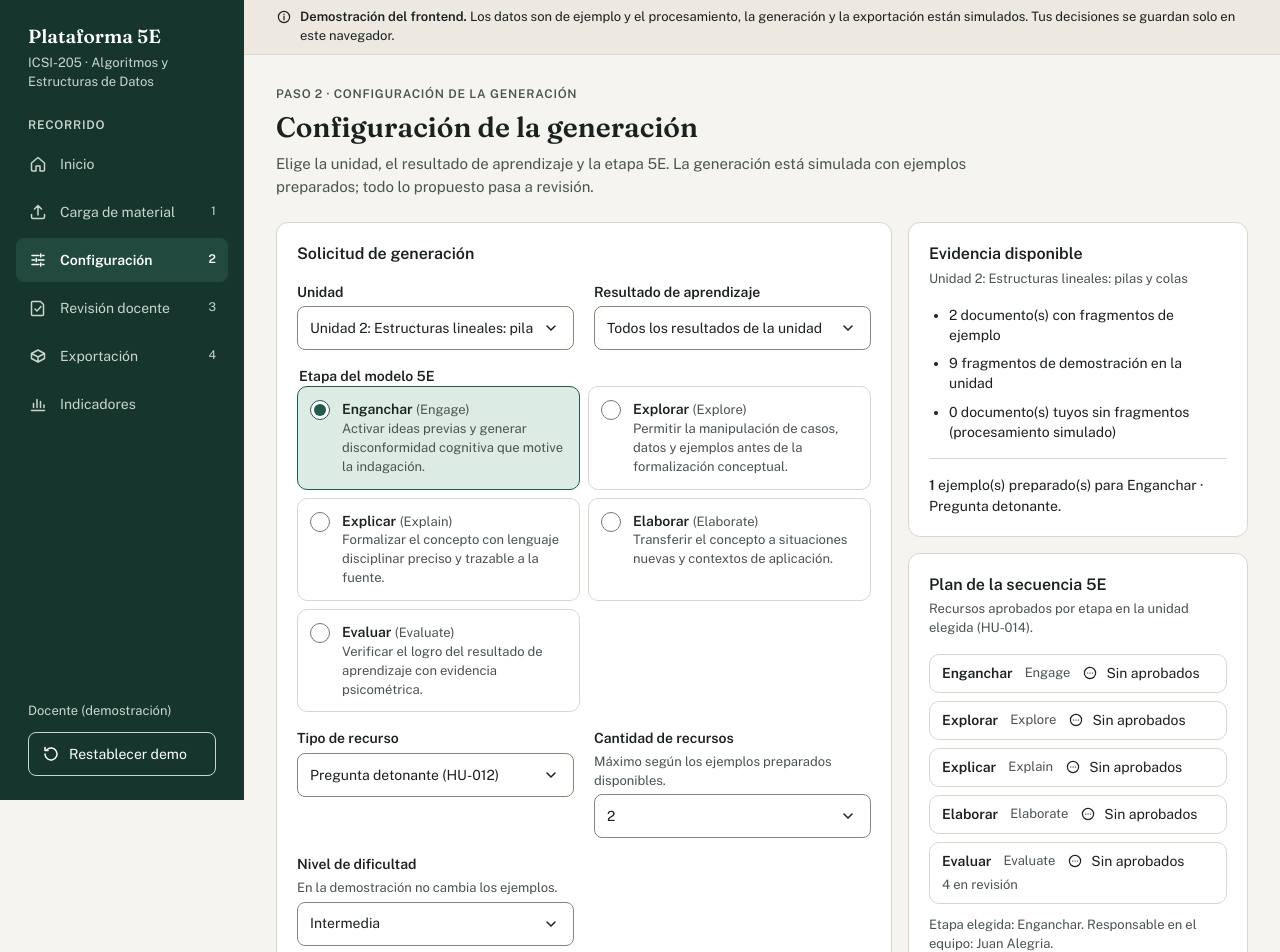
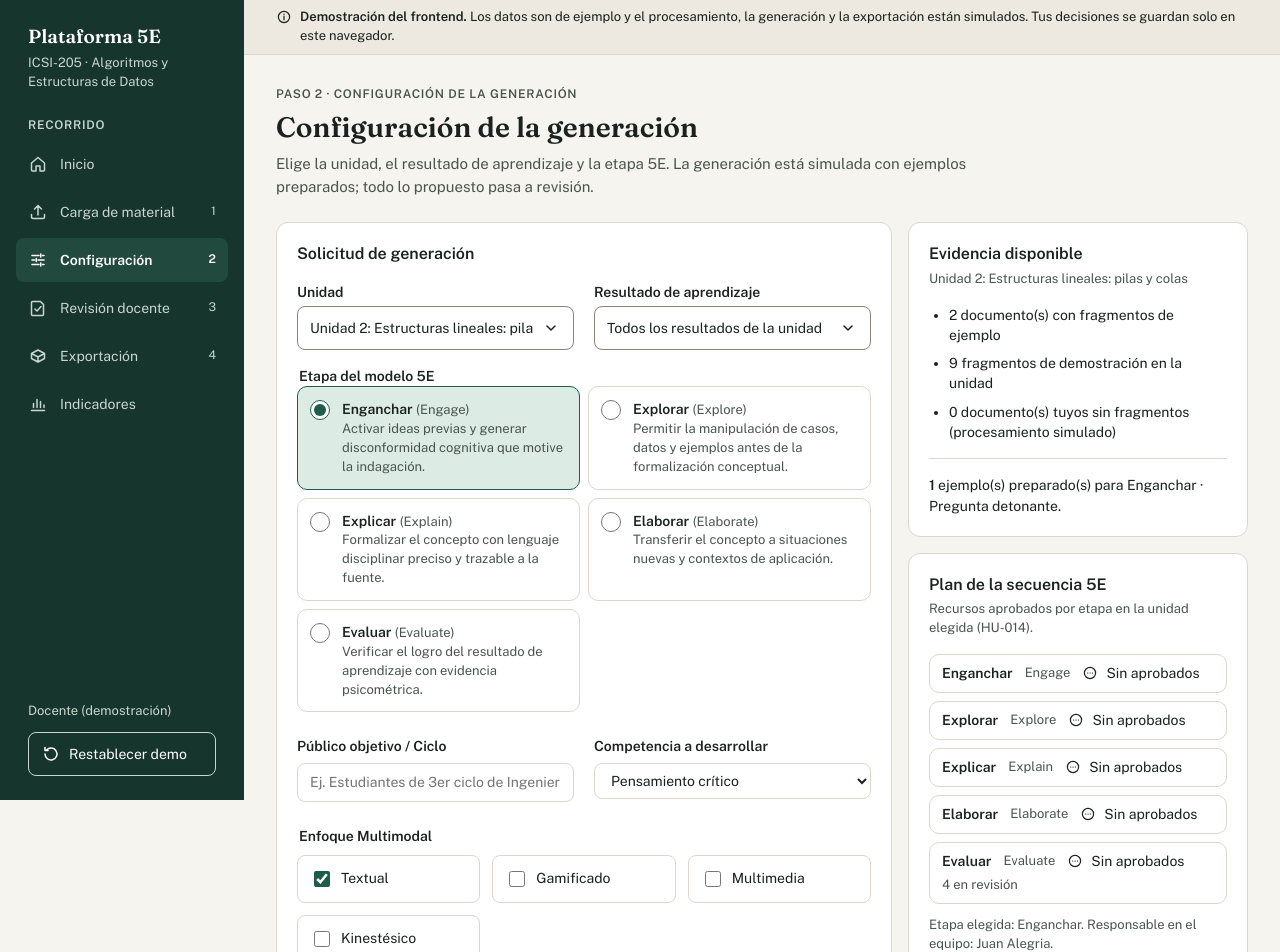
Before and after one commit to Yansete/plataforma-5e-frontend, a React (Vite) app: page /configuracion in a window 1280 px wide. Shown: the top 952 px of the page. Built offline with nearby package versions, Linux system fonts and the light colour scheme.

Commit message:
feat(UI): agrega selectores de multimodalidad y contexto en configuracion para HU-024

```diff
--- a/src/pages/ConfiguracionPage.tsx
+++ b/src/pages/ConfiguracionPage.tsx
@@ -132,9 +132,46 @@ export function ConfiguracionPage() {
               </div>
             </fieldset>
 
+            {/* =========================================================
+                NUEVOS CAMPOS: MULTIMODALIDAD Y CONTEXTO (Ref: HU-024)
+                ========================================================= */}
+            <div className="form-grid" style={{ marginTop: 'var(--space-2)', marginBottom: 'var(--space-2)' }}>
+              <div style={{ display: 'flex', flexDirection: 'column', gap: '6px' }}>
+                <label style={{ fontSize: '14px', fontWeight: 600, color: '#1A211E' }}>Público objetivo / Ciclo</label>
+                <input
+                  type="text"
+                  placeholder="Ej. Estudiantes de 3er ciclo de Ingeniería"
+                  disabled={busy}
+                  style={{ padding: '8px 12px', border: '1px solid #DCD7CC', borderRadius: '8px', fontSize: '14px', width: '100%' }}
+                />
+              </div>
+              <div style={{ display: 'flex', flexDirection: 'column', gap: '6px' }}>
+                <label style={{ fontSize: '14px', fontWeight: 600, color: '#1A211E' }}>Competencia a desarrollar</label>
+                <select disabled={busy} style={{ padding: '8px 12px', border: '1px solid #DCD7CC', borderRadius: '8px', fontSize: '14px', backgroundColor: 'white', width: '100%' }}>
+                  <option>Pensamiento crítico</option>
+                  <option>Pensamiento innovador</option>
+                  <option>Resolución de problemas</option>
+                  <option>Trabajo en equipo</option>
+                </select>
+              </div>
+            </div>
+
+            <fieldset className="fieldset" style={{ marginBottom: 'var(--space-2)' }}>
+              <legend className="fieldset__legend" style={{ color: '#1A211E', marginBottom: '8px' }}>Enfoque Multimodal</legend>
+              <div style={{ display: 'grid', gridTemplateColumns: 'repeat(auto-fit, minmax(140px, 1fr))', gap: '12px' }}>
+                {['Textual', 'Gamificado', 'Multimedia', 'Kinestésico'].map(tipo => (
+                  <label key={tipo} style={{ display: 'flex', alignItems: 'center', gap: '8px', padding: '12px', border: '1px solid #DCD7CC', borderRadius: '8px', backgroundColor: 'white', cursor: 'pointer' }}>
+                    <input type="checkbox" defaultChecked={tipo === 'Textual'} disabled={busy} style={{ accentColor: '#1F5C4A', width: '16px', height: '16px' }} />
+                    <span style={{ fontSize: '14px', color: '#1A211E' }}>{tipo}</span>
+                  </label>
+                ))}
+              </div>
+            </fieldset>
+            {/* ========================================================= */}
+
             <div className="form-grid">
               <SelectField
-                label="Tipo de recurso"
+                label="Formato base de generación (Simulación)"
                 value={form.resourceType}
                 onChange={(v) => update('resourceType', v as ResourceType)}
                 options={typesForStage.map((t) => ({ value: t.id, label: `${t.name} (${t.story})` }))}
```
